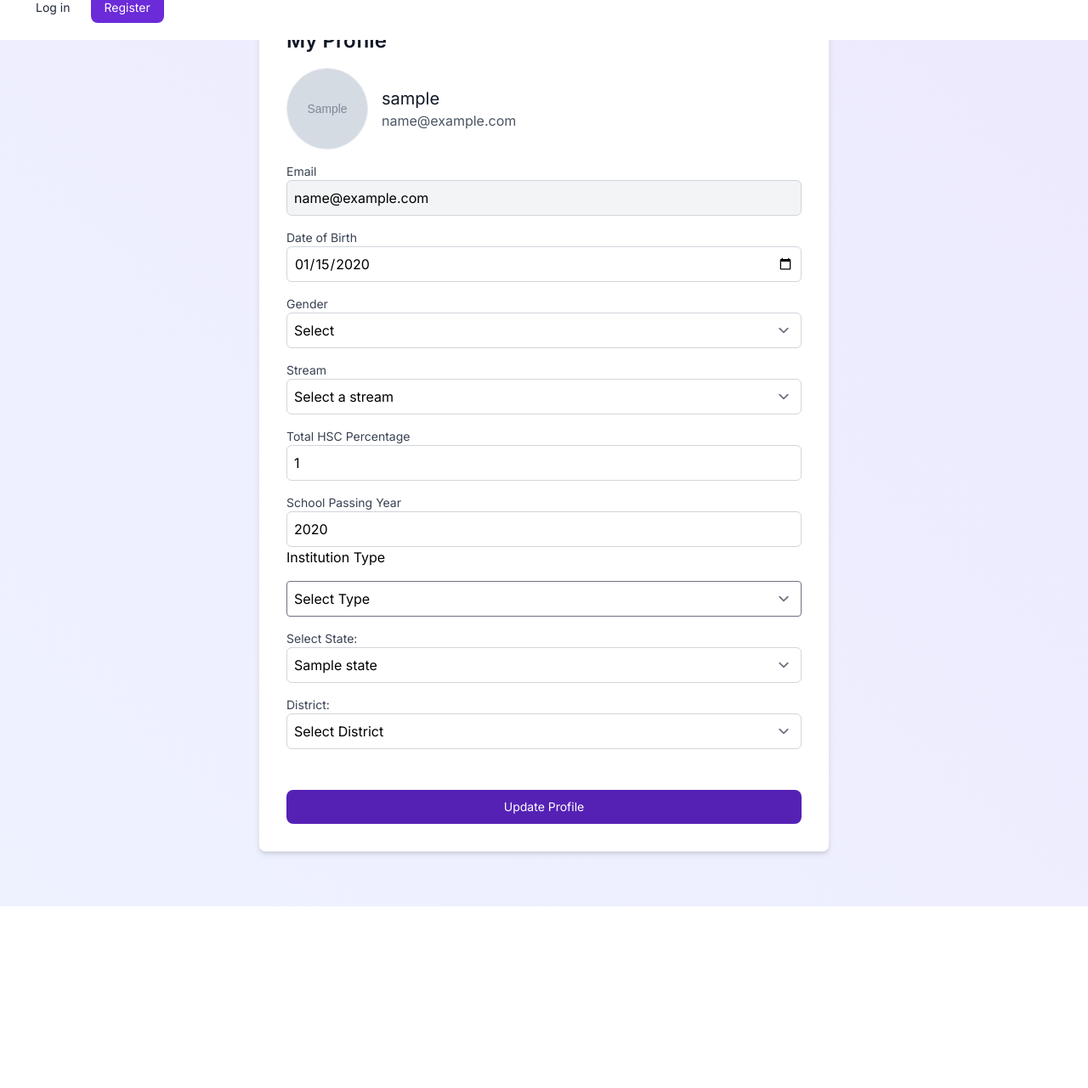
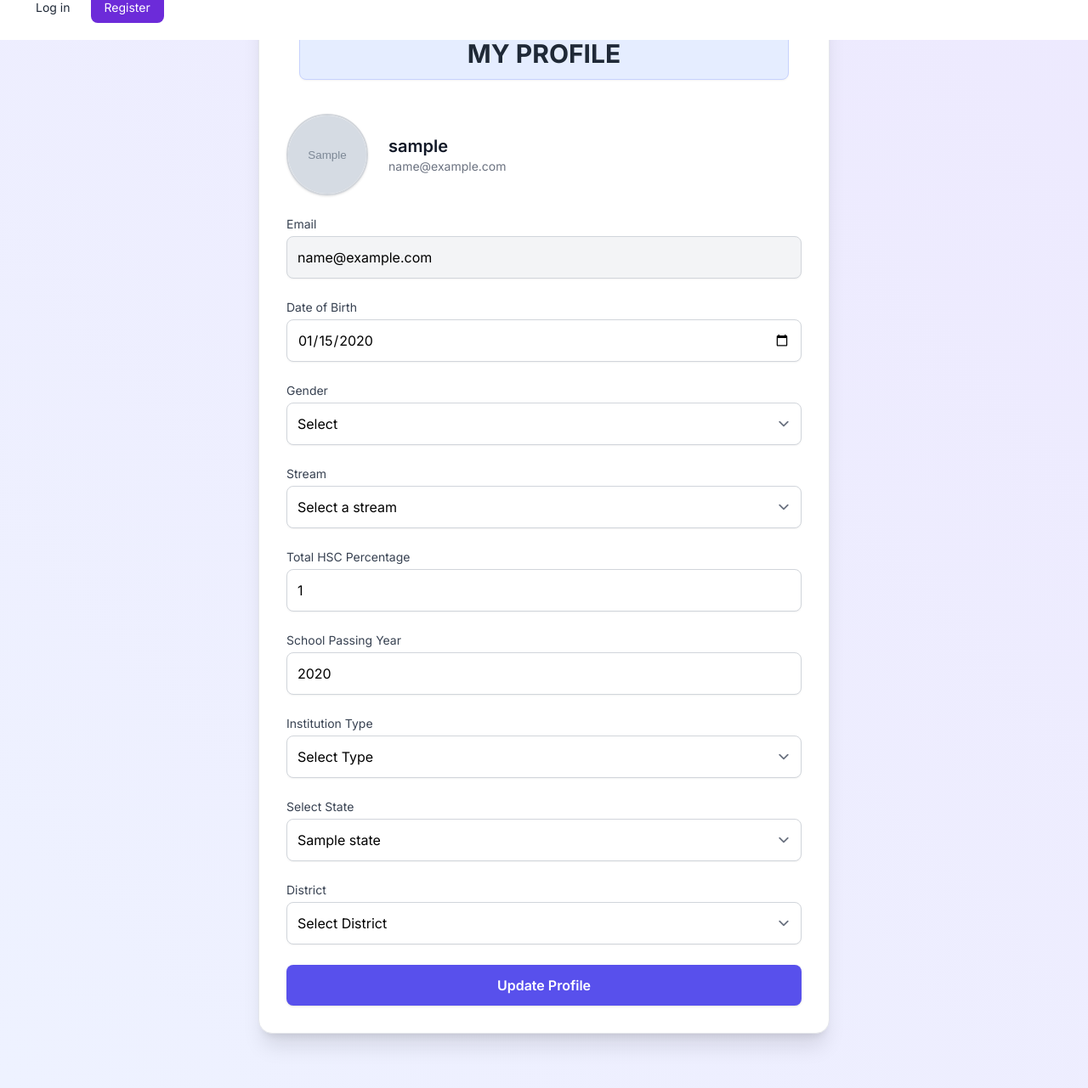
Before and after one commit to devnitht02/recommendation-engine, a Django app: template recommender/users/templates/profile.html in a window 1280 px wide. Shown: the part 97-1378 px from the top of the page at 85% size. Before the commit the page ends 1164 px from the top, so only its background shows below. Run offline with Django 5.2, Linux system fonts and the light colour scheme; the template is opened without the code that fills it: most values are stand-ins (such as "Sample title", 1, 10 or a date in 2020); grey boxes marked "Sample" are stand-in pictures; some libraries are stand-ins or nearby versions.

Commit message:
changed profile forms ui

```diff
--- a/recommender/users/templates/profile.html
+++ b/recommender/users/templates/profile.html
@@ -2,7 +2,8 @@
 {% load static %}
 
 {% block css_cdn %}
-    {#    <link rel="stylesheet" href="{% src 'profile.css' %}">#}
+
+
 {% endblock css_cdn %}
 <script src="https://code.jquery.com/jquery-3.6.0.min.js"></script>
 
@@ -11,24 +12,27 @@
     <div class="min-h-screen bg-gradient-to-tr from-indigo-50 to-purple-100 pt-24 pb-16">
         <div class="container mx-auto px-4 flex justify-center">
             <div class="w-full max-w-2xl">
-                <div class="bg-white p-8 shadow-md rounded-lg border">
-                    <h2 class="text-2xl font-semibold text-gray-900 mb-4">My Profile</h2>
+                <div class="bg-white p-8 shadow-xl rounded-2xl border border-gray-200">
+                    <h3 class="text-center text-3xl font-bold text-gray-800 bg-indigo-100 py-3 shadow-sm w-full max-w-xl mx-auto mb-10 rounded-lg border border-indigo-200">
+                        MY PROFILE
+                    </h3>
 
                     <form method="POST" action="{% url 'users:user_profile' %}" enctype="multipart/form-data"
-                          class="space-y-4 bg-white"
+                          class="space-y-6 bg-white"
                           id="profileForm">
                         {% csrf_token %}
-                        <div class="flex items-center space-x-4 mb-6">
+
+                        <div class="flex items-center space-x-6 mb-8">
                             <div class="relative">
                                 {% if profile.profile_picture %}
                                     <img id="profile-picture-preview"
                                          src="{{ profile.profile_picture.url }}"
-                                         class="w-24 h-24 rounded-full object-cover border"
+                                         class="w-24 h-24 rounded-full object-cover border-2 border-gray-300 shadow"
                                          alt="Profile Picture"/>
                                 {% else %}
                                     <img id="profile-picture-preview"
                                          src="{% static "/assets/images/avatar.jpg" %}"
-                                         class="w-24 h-24 rounded-full object-cover border"
+                                         class="w-24 h-24 rounded-full object-cover border-2 border-gray-300 shadow"
                                          alt="No Profile Picture"/>
                                 {% endif %}
 
@@ -38,28 +42,31 @@
                             </div>
 
                             <div>
-                                <h3 class="text-xl font-medium text-gray-900">{{ profile.user_name }}</h3>
-                                <p class="text-gray-600">{{ profile.email }}</p>
+                                <h3 class="text-xl font-semibold text-gray-900">{{ profile.user_name }}</h3>
+                                <p class="text-gray-500 text-sm">{{ profile.email }}</p>
                             </div>
                         </div>
 
+                        <div class="grid grid-cols-1 gap-6">
                             <div>
-                            <label class="block text-sm font-medium text-gray-700">Email</label>
+                                <label class="block text-sm font-medium text-gray-700 mb-1">Email</label>
                                 <input type="email" name="email" value="{{ profile.email }}" readonly
-                                   class="w-full p-2 border border-gray-300 rounded-md bg-gray-100">
+                                       class="w-full p-3 border border-gray-300 rounded-lg bg-gray-100 shadow-sm">
                             </div>
 
                             <div>
-                            <label class="block text-sm font-medium text-gray-700">Date of Birth</label>
+                                <label class="block text-sm font-medium text-gray-700 mb-1">Date of Birth</label>
                                 <input type="date" name="date_of_birth" value="{{ profile.date_of_birth|date:'Y-m-d' }}"
-                                   class="w-full p-2 border border-gray-300 rounded-md">
+                                       class="w-full p-3 border border-gray-300 rounded-lg shadow-sm">
                             </div>
 
                             <div>
-                            <label class="block text-sm font-medium text-gray-700">Gender</label>
-                            <select name="user_gender" class="w-full p-2 border border-gray-300 rounded-md">
+                                <label class="block text-sm font-medium text-gray-700 mb-1">Gender</label>
+                                <select name="user_gender"
+                                        class="w-full p-3 border border-gray-300 rounded-lg shadow-sm">
                                     <option value="" {% if not profile.user_gender %}selected{% endif %}>Select</option>
-                                <option value="male" {% if profile.user_gender == "male" %}selected{% endif %}>Male
+                                    <option value="male" {% if profile.user_gender == "male" %}selected{% endif %}>
+                                        Male
                                     </option>
                                     <option value="female" {% if profile.user_gender == "female" %}selected{% endif %}>
                                         Female
@@ -68,8 +75,8 @@
                             </div>
 
                             <div>
-                            <label class="block text-sm font-medium text-gray-700">Stream</label>
-                            <select name="stream" class="w-full p-2 border border-gray-300 rounded-md">
+                                <label class="block text-sm font-medium text-gray-700 mb-1">Stream</label>
+                                <select name="stream" class="w-full p-3 border border-gray-300 rounded-lg shadow-sm">
                                     <option value="">Select a stream</option>
                                     {% for stream in streams %}
                                         <option value="{{ stream.stream_name }}"
@@ -81,32 +88,38 @@
                             </div>
 
                             <div>
-                            <label class="block text-sm font-medium text-gray-700">Total HSC Percentage</label>
+                                <label class="block text-sm font-medium text-gray-700 mb-1">Total HSC Percentage</label>
                                 <input type="text" name="hsc_percentage"
                                        value="{{ profile.hsc_percentage|default_if_none:'' }}"
-                                   class="w-full p-2 border border-gray-300 rounded-md">
+                                       class="w-full p-3 border border-gray-300 rounded-lg shadow-sm">
                             </div>
 
                             <div>
-                            <label class="block text-sm font-medium text-gray-700">School Passing Year</label>
+                                <label class="block text-sm font-medium text-gray-700 mb-1">School Passing Year</label>
                                 <input type="text" name="school_passed_out_year"
                                        value="{{ profile.school_passed_out_year|default_if_none:'' }}"
-                                   class="w-full p-2 border border-gray-300 rounded-md">
+                                       class="w-full p-3 border border-gray-300 rounded-lg shadow-sm">
                             </div>
 
-                        <label for="institution_type">Institution Type</label>
+                            <div>
+                                <label class="block text-sm font-medium text-gray-700 mb-1">Institution Type</label>
                                 <select name="institution_type" id="institution_type" required
-                                class="w-full border rounded p-2">
+                                        class="w-full p-3 border border-gray-300 rounded-lg shadow-sm">
                                     <option value="">Select Type</option>
-                            <option value="0" {% if profile.studied_institution_type == 0 %}selected{% endif %}>Public
+                                    <option value="0" {% if profile.studied_institution_type == 0 %}selected{% endif %}>
+                                        Public
                                     </option>
-                            <option value="1" {% if profile.studied_institution_type == 1 %}selected{% endif %}>Private
+                                    <option value="1" {% if profile.studied_institution_type == 1 %}selected{% endif %}>
+                                        Private
                                     </option>
                                 </select>
+                            </div>
 
                             <div>
-                            <label for="state" class="block text-sm font-medium text-gray-700">Select State:</label>
-                            <select id="state" name="state" class="w-full p-2 border border-gray-300 rounded-md"
+                                <label for="state" class="block text-sm font-medium text-gray-700 mb-1">Select
+                                    State</label>
+                                <select id="state" name="state"
+                                        class="w-full p-3 border border-gray-300 rounded-lg shadow-sm"
                                         onchange="get_district(this)">
                                     <option value="">Select a State</option>
                                     {% for state in states %}
@@ -119,15 +132,17 @@
                             </div>
 
                             <div>
-                            <label for="district" class="block text-sm font-medium text-gray-700">District:</label>
-                            <select id="district" name="district" class="w-full p-2 border border-gray-300 rounded-md">
+                                <label for="district"
+                                       class="block text-sm font-medium text-gray-700 mb-1">District</label>
+                                <select id="district" name="district"
+                                        class="w-full p-3 border border-gray-300 rounded-lg shadow-sm">
                                     <option value="">Select District</option>
                                 </select>
                             </div>
+                        </div>
 
                         <button type="submit" id="updateProfileBtn"
-                                style="background-color: #5521b5; margin-top: 3rem"
-                                class="w-full text-white bg-[#CB6040] hover:bg-[#B35235] focus:ring-4 focus:outline-none focus:ring-orange-300 font-medium rounded-lg text-sm px-5 py-2.5 text-center">
+                                class="w-full text-white font-semibold bg-indigo-600 hover:bg-indigo-700 focus:ring-4 focus:outline-none focus:ring-indigo-300 transition-colors rounded-lg text-base px-6 py-3 mt-8 shadow">
                             Update Profile
                         </button>
                     </form>
@@ -135,7 +150,6 @@
             </div>
         </div>
     </div>
-
     <script>
 
         function get_district(element, isSelected = false) {
@@ -264,7 +278,5 @@
     </script>
 
 
-    {#    {% include 'footer.html' %}#}
-
 
 {% endblock %}
```
Also changed, not shown: recommender/static/assets/images/dev.jpg (deleted). Lines whose indentation alone changed are shown as unchanged.
